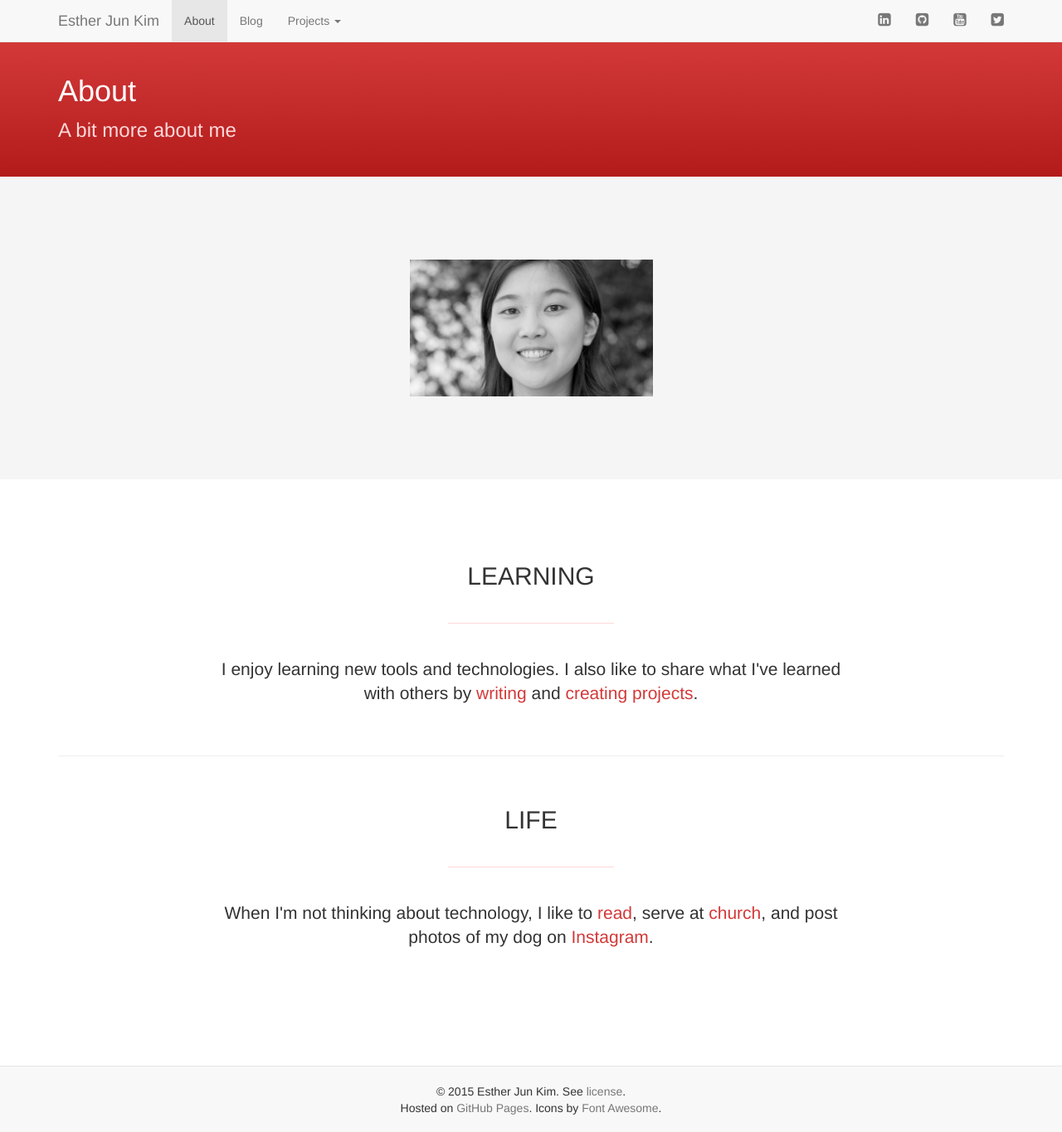
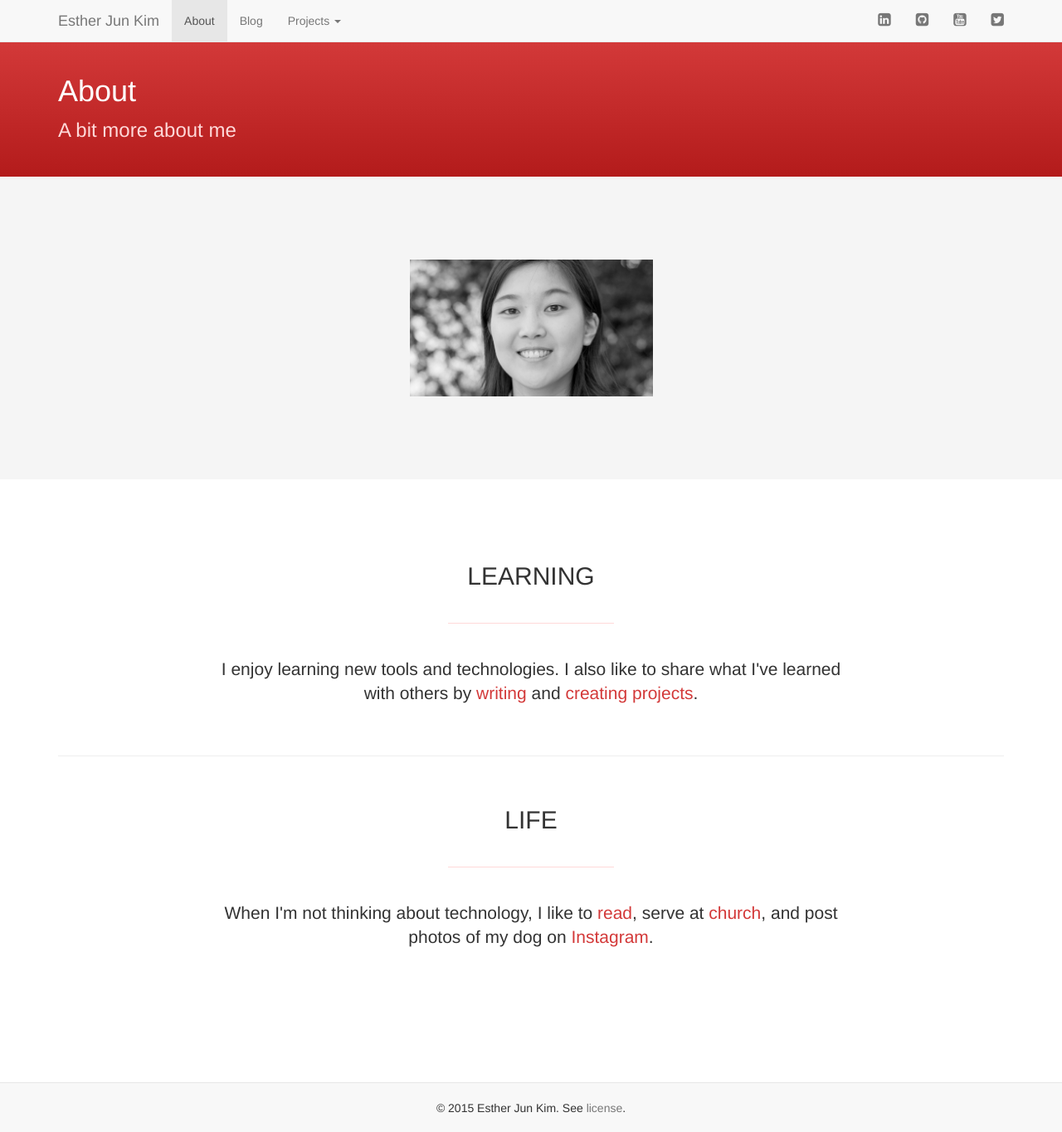
Before and after one commit to estherjk/estherjk.github.io, a Jekyll site: the page built from about/index.html, in a window 1280 px wide and 1365 px high. Shown: the whole window at 83% size. Built offline with Jekyll 4.4.1, drawn with Linux system fonts in a browser that asks for light colours; nearby versions of some CDN libraries; Markdown is read by kramdown in place of the engine named in the settings.

Commit message:
Update footer

```diff
--- a/_includes/footer.html
+++ b/_includes/footer.html
@@ -4,9 +4,5 @@
       &#x000A9; 2015 Esther Jun Kim.
       See <a href="https://github.com/drejkim/drejkim.github.io/blob/master/LICENSE.md" target="_blank">license</a>.
     </p>
-    <p>
-      Hosted on <a href="https://pages.github.com" target="_blank">GitHub Pages</a>.
-      Icons by <a href="http://fontawesome.io" target="_blank">Font Awesome</a>.
-    </p>
   </div>
 </div>
--- a/css/global.css
+++ b/css/global.css
@@ -14,7 +14,7 @@ body {
   height: auto !important;
   height: 100%;
   /* Negative indent footer by it's height */
-  margin: 0 auto -80px;
+  margin: 0 auto -60px;
 }
 
 #wrap-content {
@@ -25,7 +25,7 @@ body {
 /* Set the fixed height of the footer here */
 #push,
 #footer {
-  height: 80px;
+  height: 60px;
 }
 
 #footer {
```
